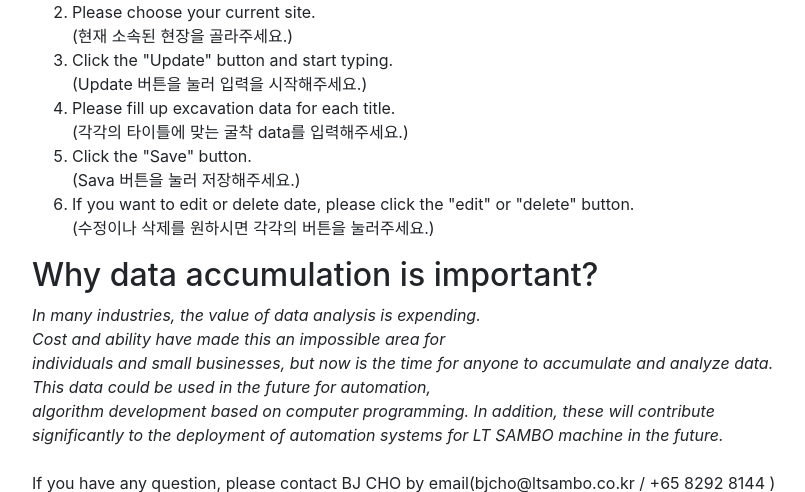
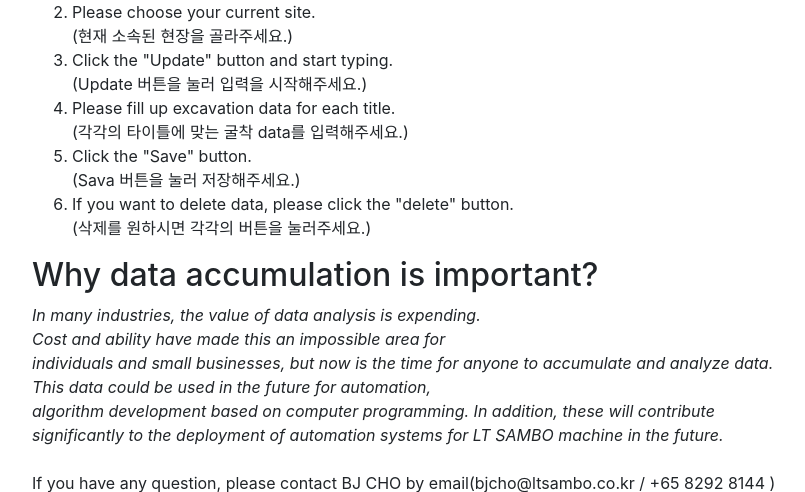
Before and after one commit to dallyura/ltsambo, a Django app: page /about/ in a window 1280 px wide. Shown: the part 174-666 px from the top of the page, without its empty margins (68-873 px from the left). Run offline with Django 3.2, Linux system fonts and the light colour scheme.

Commit message:
about 수정

```diff
--- a/pages/templates/about.html
+++ b/pages/templates/about.html
@@ -19,8 +19,8 @@
       (각각의 타이틀에 맞는 굴착 data를 입력해주세요.)</li>
   <li>Click the "Save" button.<br>
       (Sava 버튼을 눌러 저장해주세요.)</li>
-  <li>If you want to edit or delete date, please click the "edit" or "delete" button.<br>
-      (수정이나 삭제를 원하시면 각각의 버튼을 눌러주세요.)</li>
+  <li>If you want to delete data, please click the  "delete" button.<br>
+      (삭제를 원하시면 각각의 버튼을 눌러주세요.)</li>
       </ol>
 
 
```
Also changed, not shown: pages/migrations/0003_auto_20210111_0854.py (added).
